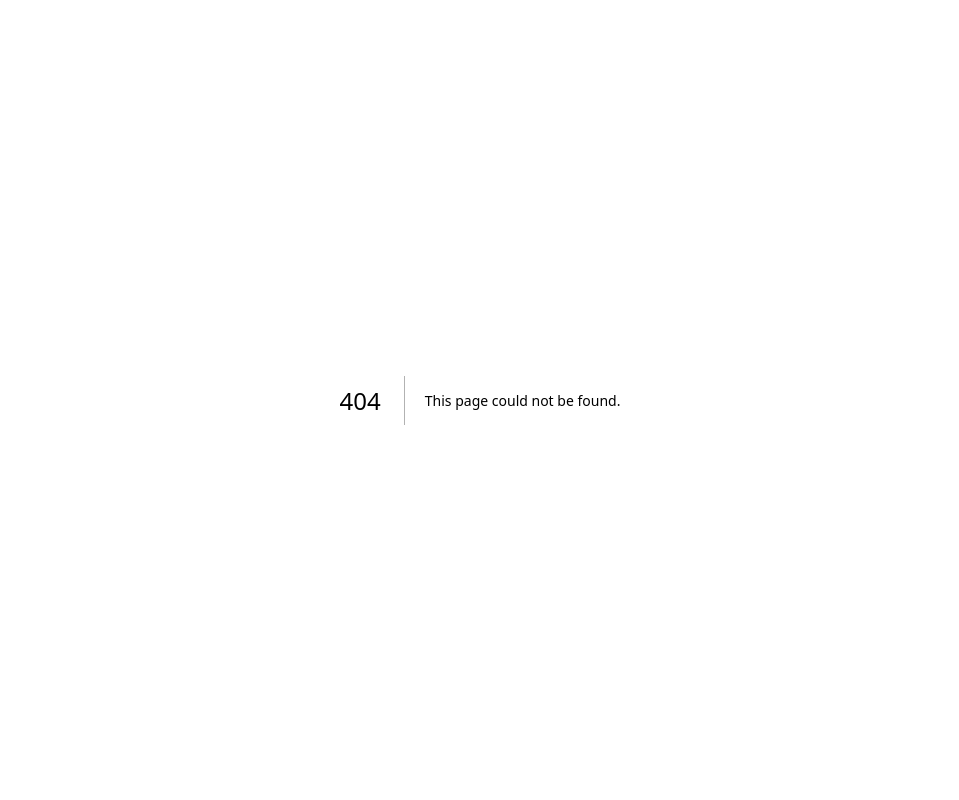
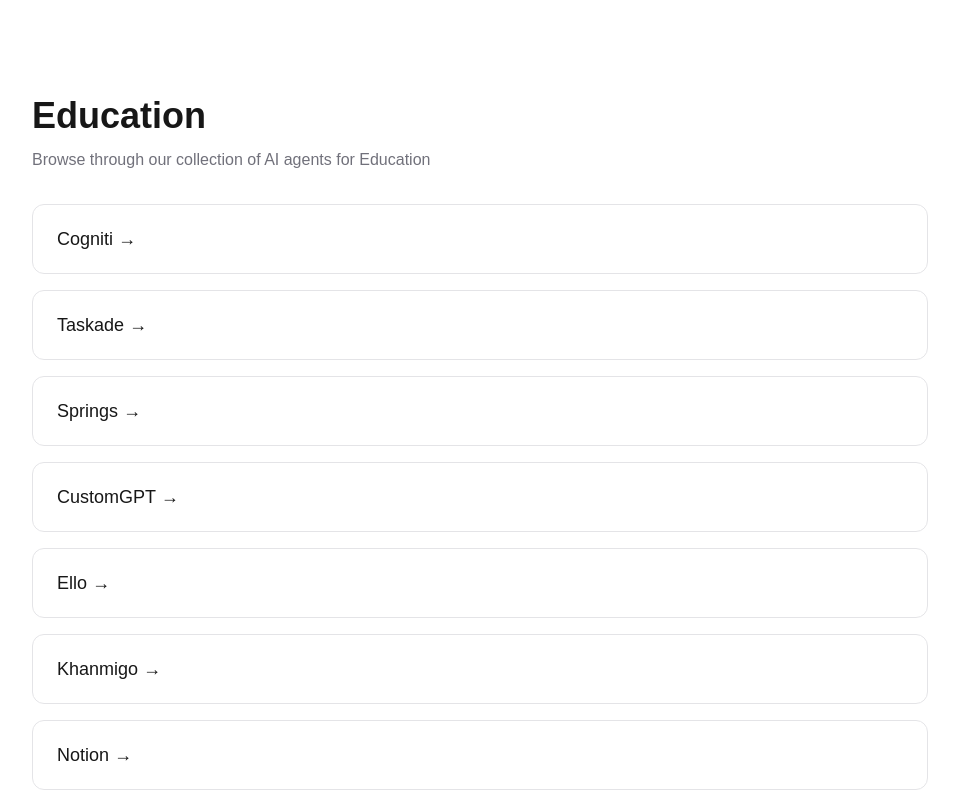
Before and after one commit to agenticlibai-site/agenticlib, a Next.js app: page /domains/education in a window 1280 px wide. Before the commit this address had no page. Shown: the top 800 px of the page, without its empty margins (160-1119 px from the left). Built offline with nearby package versions, Linux system fonts and the light colour scheme.

Commit message:
fixed domains routing

```diff
--- /dev/null
+++ b/app/domains/[slug]/page.tsx
@@ -0,0 +1,44 @@
+import { domains } from "../../../data/agents";
+
+export default function DomainPage({
+  params,
+}: {
+  params: { slug: string };
+}) {
+  const domain = domains.find((d) => d.slug === params.slug);
+
+  if (!domain) {
+    return (
+      <main className="min-h-screen px-6 py-24">
+        <div className="max-w-4xl mx-auto">
+          <h1 className="text-3xl font-semibold mb-4">Domain not found</h1>
+        </div>
+      </main>
+    );
+  }
+
+  return (
+    <main className="min-h-screen px-6 py-24">
+      <div className="max-w-4xl mx-auto">
+        <h1 className="text-4xl font-semibold mb-3">{domain.name}</h1>
+        <p className="text-zinc-500 mb-8">
+          Browse through our collection of AI agents for {domain.name}
+        </p>
+
+        <div className="grid gap-4">
+          {domain.agents.map((agent) => (
+            <a
+              key={agent.name}
+              href={agent.url}
+              target="_blank"
+              rel="noopener noreferrer"
+              className="block rounded-xl border border-zinc-200 bg-white/70 backdrop-blur-sm px-6 py-5 hover:bg-white transition-colors"
+            >
+              <div className="text-lg font-medium">{agent.name} →</div>
+            </a>
+          ))}
+        </div>
+      </div>
+    </main>
+  );
+}
--- /dev/null
+++ b/app/domains/page.tsx
@@ -0,0 +1,29 @@
+import Link from "next/link";
+import { domains } from "../../data/agents";
+
+export default function DomainsPage() {
+  return (
+    <main className="min-h-screen px-6 py-24">
+      <div className="max-w-4xl mx-auto">
+        <h1 className="text-4xl font-semibold mb-4">Explore Domains</h1>
+        <p className="text-zinc-500 mb-8">
+          Browse AI agents by domain
+        </p>
+
+        <div className="grid gap-4">
+          {domains.map((domain) => (
+            <Link
+              key={domain.slug}
+              href={`/domains/${domain.slug}`}
+              className="block rounded-xl border border-zinc-200 bg-white/70 backdrop-blur-sm px-6 py-5 hover:bg-white transition-colors"
+            >
+              <div className="text-xl font-medium">
+                {domain.name} →
+              </div>
+            </Link>
+          ))}
+        </div>
+      </div>
+    </main>
+  );
+}
--- a/app/page.tsx
+++ b/app/page.tsx
@@ -1,3 +1,4 @@
+import Link from "next/link";
 export default function Home() {
   return (
     <div className="page-bg relative text-zinc-900 font-sans">
@@ -154,15 +155,15 @@
                   </svg>
                 </div>
 
-                <a
-                  href="#agents"
-                  className="inline-flex items-center justify-center gap-1.5 bg-zinc-900 text-white text-sm font-medium px-5 py-3 rounded-xl hover:bg-zinc-700 transition-colors whitespace-nowrap"
-                >
-                  Explore library
+                  <Link
+                    href="/domains"
+                    className="inline-flex items-center justify-center gap-1.5 bg-zinc-900 text-white text-sm font-medium px-5 py-3 rounded-xl hover:bg-zinc-700 transition-colors whitespace-nowrap"
+                  >
+                    Explore library
                   <svg xmlns="http://www.w3.org/2000/svg" className="w-3.5 h-3.5" fill="none" viewBox="0 0 24 24" stroke="currentColor" strokeWidth={2}>
                     <path strokeLinecap="round" strokeLinejoin="round" d="M17 8l4 4m0 0l-4 4m4-4H3" />
                   </svg>
-                </a>
+                </Link>
               </div>
 
               <div className="flex flex-wrap gap-2 mt-5">
```
